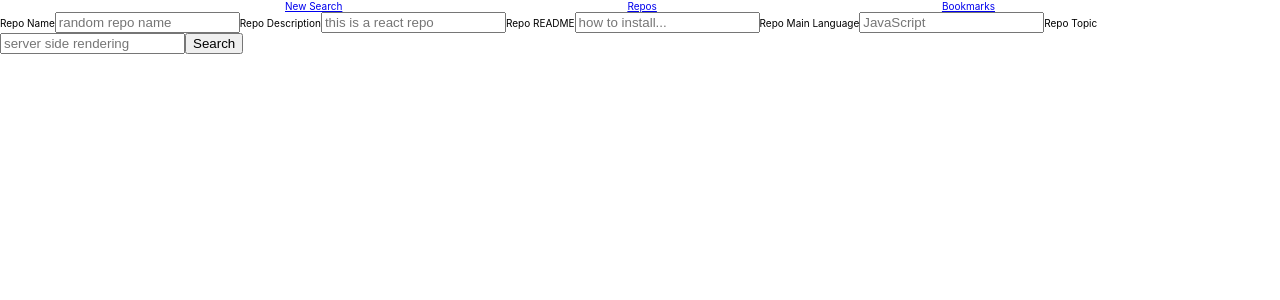
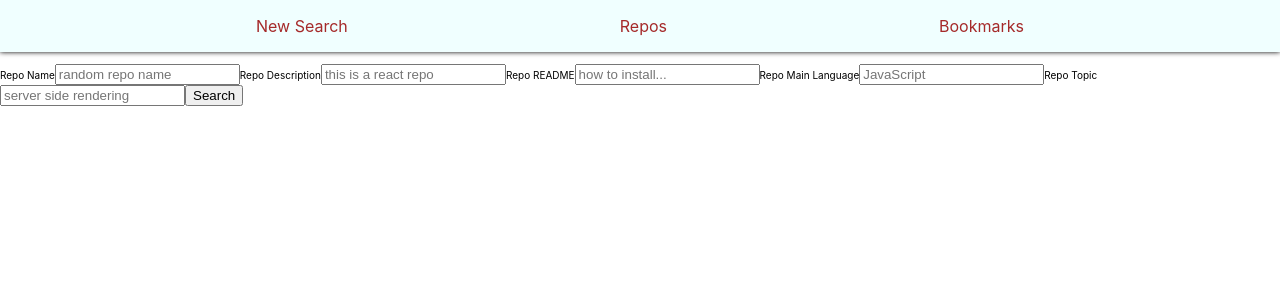
Before and after one commit to JoMiguelSantos/react-nodejs-express-app, a React (Create React App) app in the folder client/: page / in a window 1280 px wide. Shown: the top 300 px of the page. Built offline with nearby package versions, Linux system fonts and the light colour scheme.

Commit message:
making it prettier

```diff
--- a/client/src/components/NavBar/NavBar.css
+++ b/client/src/components/NavBar/NavBar.css
@@ -1,4 +1,23 @@
 .navbar {
   display: flex;
   justify-content: space-evenly;
+  background-color: azure;
+  box-shadow: 0 0 5px;
+  width: 100%;
+  position: fixed;
+  top: 0;
+  left: 0;
+  z-index: 20;
 }
+
+.navbar > * {
+  padding: 1rem;
+  text-decoration: none;
+  color: brown;
+  font-size: 1rem;
+}
+
+.navbar > *:hover {
+  color: black;
+  background-color: white;
+}
--- a/client/src/components/Repo/Repo.css
+++ b/client/src/components/Repo/Repo.css
@@ -29,3 +29,11 @@
   padding: 0.2rem;
   margin: 0;
 }
+
+.btn-submit {
+  align-self: end;
+  border-radius: 20px;
+  background-color: azure;
+  font-weight: 700;
+  margin-left: auto;
+}
--- a/client/src/components/Repo/Repo.js
+++ b/client/src/components/Repo/Repo.js
@@ -59,7 +59,7 @@ export default ({
             </div>
           );
         })}
-      <button onClick={clickHandler}>
+      <button className="btn-submit" onClick={clickHandler}>
         {isBookmarked ? "Unbookmark" : "Bookmark"}
       </button>
     </div>
--- a/client/src/containers/Bookmarks.js
+++ b/client/src/containers/Bookmarks.js
@@ -4,7 +4,12 @@ import Repo from "../components/Repo/Repo";
 
 const Bookmarks = ({ bookmarkedRepos }) => {
   return (
-    <div>
+    <div
+      className="container"
+      style={{
+        "margin-top": "4rem"
+      }}
+    >
       {bookmarkedRepos.map(bookmarkedRepo => {
         return (
           <Repo
--- a/client/src/containers/Repos.js
+++ b/client/src/containers/Repos.js
@@ -4,7 +4,18 @@ import React from "react";
 import Repo from "../components/Repo/Repo";
 
 const Repos = ({ repos }) => {
-  return repos.map(repo => <Repo key={repo.id} {...repo} />);
+  return (
+    <div
+      className="container"
+      style={{
+        "margin-top": "4rem"
+      }}
+    >
+      {repos.map(repo => (
+        <Repo key={repo.id} {...repo} />
+      ))}
+    </div>
+  );
 };
 
 const mapStateToProps = state => {
--- a/client/src/containers/Searches.js
+++ b/client/src/containers/Searches.js
@@ -3,7 +3,16 @@ import React from "react";
 import SearchForm from "../components/SearchForm/SearchForm";
 
 const Searches = () => {
-  return <SearchForm />;
+  return (
+    <div
+      className="container"
+      style={{
+        "margin-top": "4rem"
+      }}
+    >
+      <SearchForm />
+    </div>
+  );
 };
 
 export default Searches;
```
